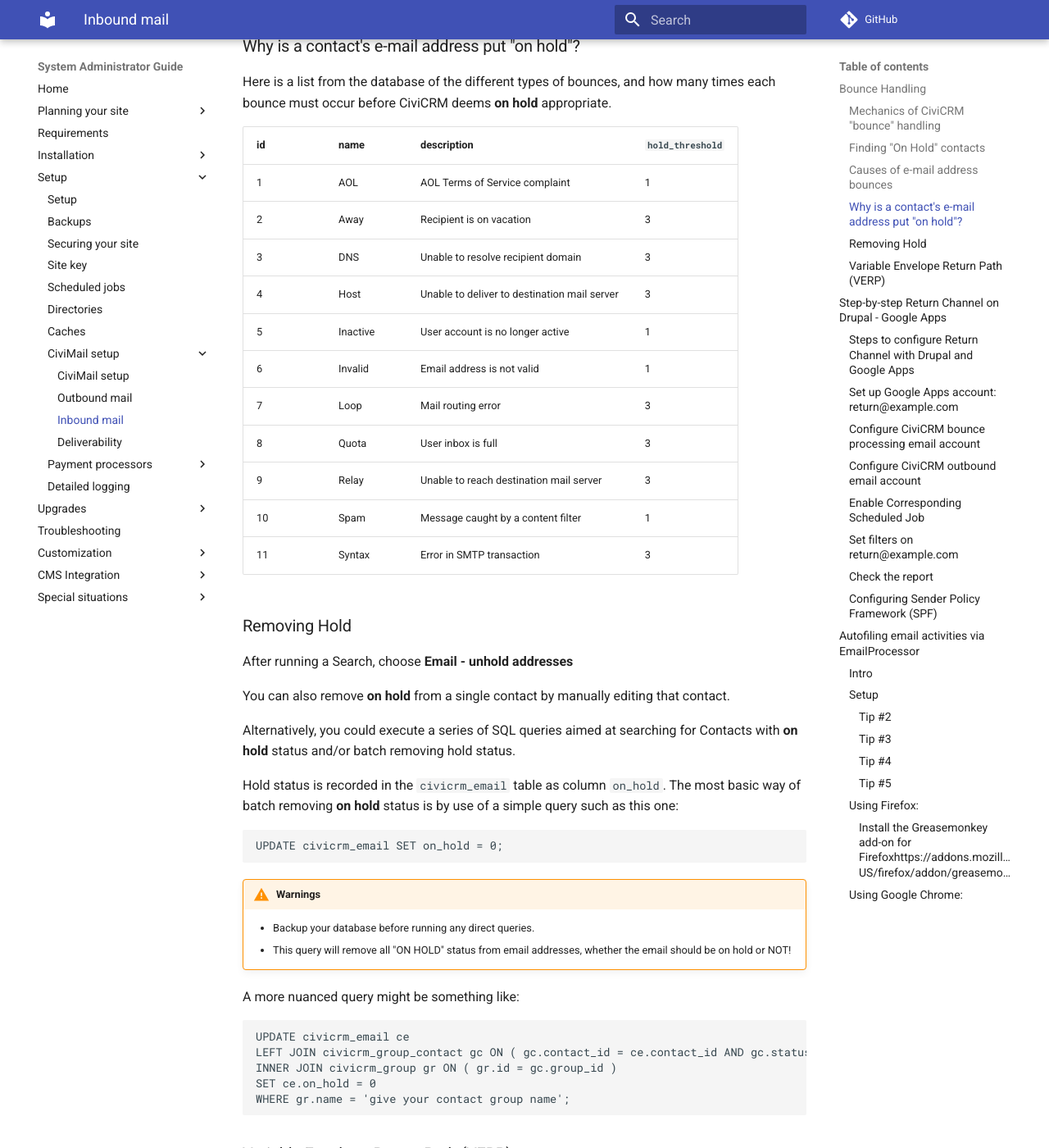
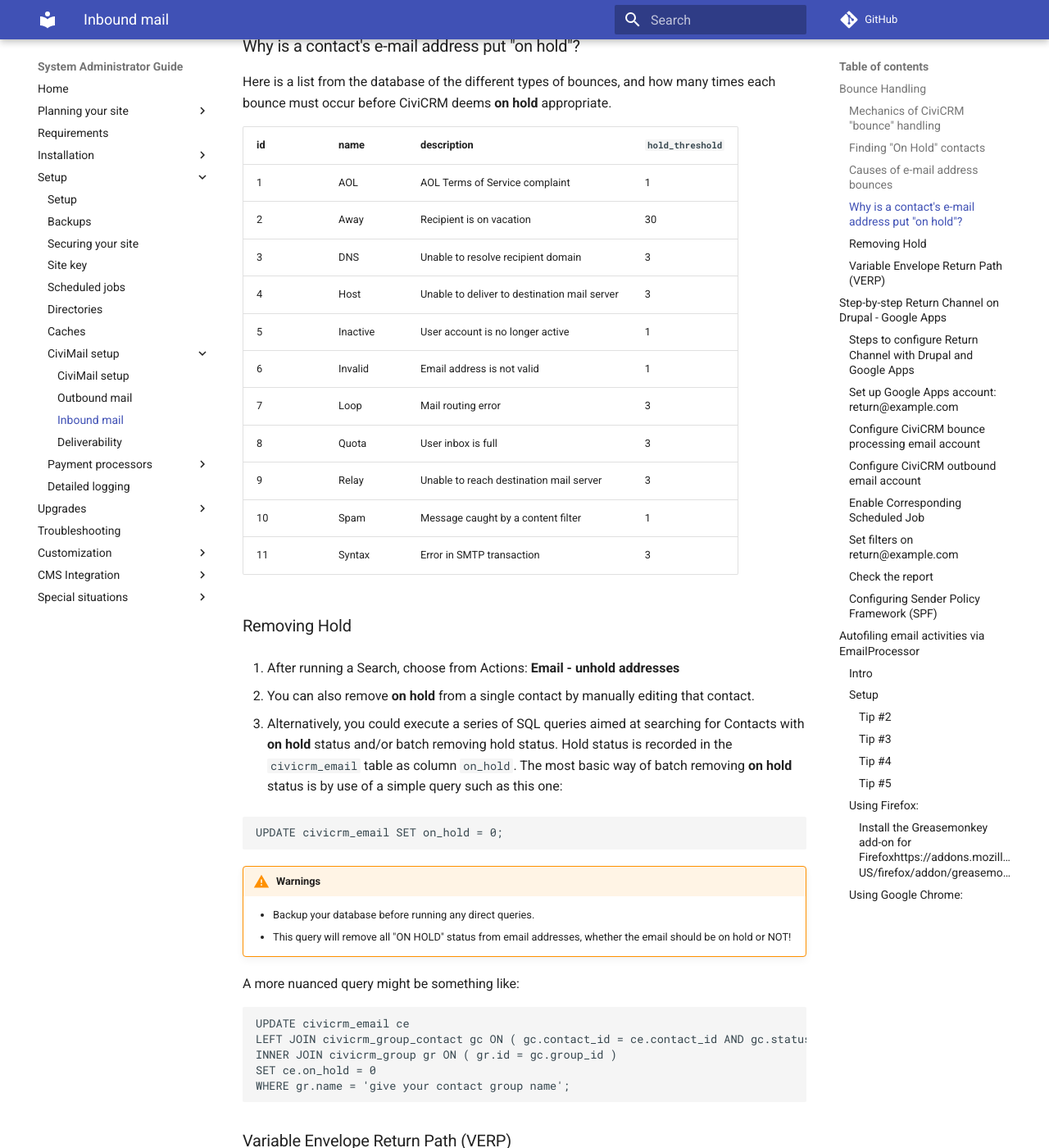
Before and after one commit to civicrm/civicrm-sysadmin-guide, an MkDocs documentation site: the page built from docs/setup/civimail/inbound.md, in a window 1280 px wide and 1400 px high, scrolled down 1449 px. Shown: the whole window at 82% size. Built offline with MkDocs 1.6.1 and Material for MkDocs 9.7.7, drawn with Linux system fonts in a browser that asks for light colours; comment, search, counter and statistics services are not loaded; old or Windows-style settings are respelled for this version of MkDocs.

Commit message:
update on hold threshold and clarify instructions (#147)

````diff
--- a/docs/setup/civimail/inbound.md
+++ b/docs/setup/civimail/inbound.md
@@ -34,7 +34,7 @@ Here is a list from the database of the different types of bounces, and how many
 | id | name | description | `hold_threshold` |
 | -- | -- | -- | -- |
 | 1 | AOL | AOL Terms of Service complaint | 1 |
-| 2 | Away | Recipient is on vacation | 3 |
+| 2 | Away | Recipient is on vacation | 30 |
 | 3 | DNS | Unable to resolve recipient domain | 3 |
 | 4 | Host | Unable to deliver to destination mail server | 3 |
 | 5 | Inactive | User account is no longer active | 1 |
@@ -48,13 +48,11 @@ Here is a list from the database of the different types of bounces, and how many
 
 ### Removing Hold
 
-After running a Search, choose **Email - unhold addresses**
+1. After running a Search, choose from Actions: **Email - unhold addresses**
 
-You can also remove **on hold** from a single contact by manually editing that contact.
+2. You can also remove **on hold** from a single contact by manually editing that contact.
 
-Alternatively, you could execute a series of SQL queries aimed at searching for Contacts with **on hold** status and/or batch removing hold status.
-
-Hold status is recorded in the `civicrm_email` table as column `on_hold`. The most basic way of batch removing **on hold** status is by use of a simple query such as this one:
+3. Alternatively, you could execute a series of SQL queries aimed at searching for Contacts with **on hold** status and/or batch removing hold status.  Hold status is recorded in the `civicrm_email` table as column `on_hold`. The most basic way of batch removing **on hold** status is by use of a simple query such as this one:
 
 ```sql
 UPDATE civicrm_email SET on_hold = 0;
````
